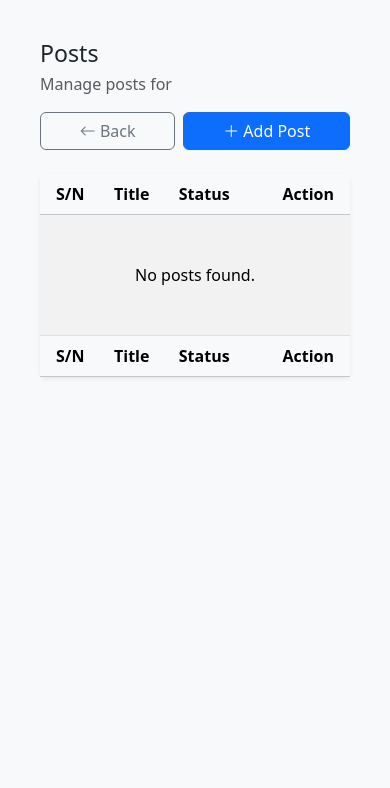
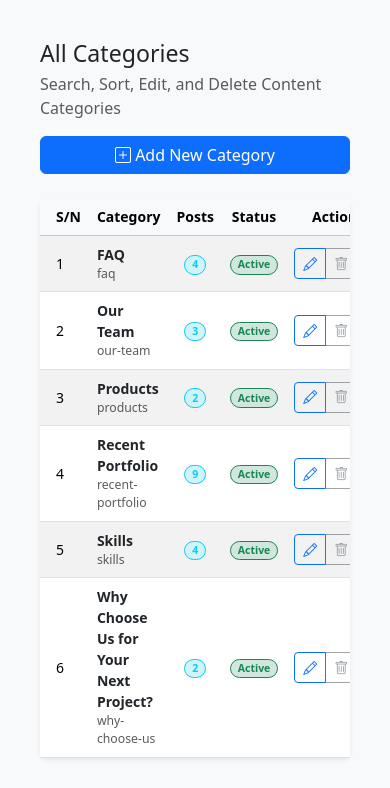
Before and after one commit to belldivine070/CMS, a Django app: page /bg-admin/category/lists/ in a window 390 px wide. Shown: the part 56-844 px from the top of the page. Run offline with Django 5.2, Linux system fonts and the light colour scheme; a user stored in the database is signed in; data comes from the database, SQL or seed files in the repository; parts of the project's set-up code (start-up, migrations or seed data) failed here and were passed over; some libraries are stand-ins or nearby versions.

Commit message:
Refactor category_list.html for better layout
Updated the category list template to include a new section for all categories and optimized the layout for mobile devices.

```diff
--- a/users/templates/categories/category_list.html
+++ b/users/templates/categories/category_list.html
@@ -7,99 +7,83 @@
 <div class="container-fluid mt-4">
     <div class="d-flex flex-column flex-md-row justify-content-between align-items-start align-items-md-center mb-4 gap-3">
         <div>
-                <h2 class="h3 mb-1">{{ category.title }} Posts</h2>
-                <p class="text-muted mb-0">Manage posts for <span class="badge bg-info-subtle text-info border border-info">{{ category.title }}</span></p>
+            <h2 class="h3 mb-1">All Categories</h2>
+            <p class="text-muted mb-0">Search, Sort, Edit, and Delete Content Categories</p>
         </div>
-
-            <div class="d-flex gap-2 w-100 w-md-auto">
-                <a href="{% url 'category_list' %}" class="btn btn-outline-secondary flex-fill">
-                    <i class="bi bi-arrow-left"></i> Back
+        <a href="{% url 'category_create' %}" class="btn btn-primary w-100 w-md-auto">
+            <i class="bi bi-plus-square"></i> Add New Category
         </a>
-                <a href="{% url 'category_create' category_slug=category.slug %}" class="btn btn-primary flex-fill">
-                    <i class="bi bi-plus-lg"></i> Add Post
-                </a>
-            </div>
     </div>
 
     <div class="card shadow-sm border-0">
         <div class="card-body p-0">
             <div class="table-responsive">
                 <table class="table table-striped table-hover align-middle mb-0">
-                        <thead class="table-light text-nowrap">
+                    <thead class="table-light">
                         <tr>
-                                <th class="ps-3">S/N</th>
-                                <th>Title</th>
-                                <th class="d-none d-md-table-cell">Category</th>
-                                <th class="d-none d-md-table-cell">Author</th>
-                                <th class="d-none d-md-table-cell">Date</th>
-                                <th>Status</th>
-                                <th class="text-end pe-3">Action</th>
+                            <th class="ps-3" style="width: 5%;">S/N</th>
+                            <th style="width: 25%;">Category</th>
+                            <th class="d-none d-lg-table-cell" style="width: 30%;">Used Fields</th>
+                            <th class="text-center" style="width: 10%;">Posts</th>
+                            <th class="text-center" style="width: 10%;">Status</th>
+                            <th class="text-end pe-3" style="width: 20%;">Action</th>
                         </tr>
                     </thead>
                     <tbody>
-                            {% for post in posts %}
+                        {% for category in categories %}
                         <tr>
                             <td class="ps-3">{{ forloop.counter }}</td>
                             <td>
-                                    <div class="fw-bold">{{ post.title }}</div>
-                                    <div class="d-md-none x-small text-muted mt-1">
-                                        <span class="me-2"><i class="bi bi-folder"></i> {{ category.title }}</span>
-                                        <span class="me-2"><i class="bi bi-person"></i> {{ post.author.username }}</span>
-                                        <span><i class="bi bi-calendar"></i> {{ post.updated_at|date:"M d" }}</span>
-                                    </div>
+                                <a href="{% url 'post_list_by_category' category_slug=category.slug %}" class="text-decoration-none">
+                                    <div class="fw-bold text-dark">{{ category.title }}</div>
+                                </a>
+                                <small class="text-muted d-block d-lg-none">{{ category.slug }}</small>
                             </td>
+                            <td class="d-none d-lg-table-cell">
+                                {% for field_slug in category.child_fields %}
+                                    <span class="badge bg-secondary-subtle text-secondary border small mb-1">
+                                        {{ field_slug }}
+                                    </span>
+                                {% endfor %}
+                            </td>
+                            <td class="text-center">
+                                <span class="badge rounded-pill bg-info-subtle text-info border border-info">
+                                    {{ category.post_count }}
+                                </span>
+                            </td>
+                            <td class="text-center">
+                                <span class="badge rounded-pill bg-success-subtle text-success border border-success">Active</span>
+                            </td>
+                            <td class="text-end pe-3">
+                                <div class="btn-group">
+                                    <a href="{% url 'category_update' slug=category.slug %}" class="btn btn-sm btn-outline-primary" title="Edit">
+                                        <i class="bi bi-pencil"></i>
+                                    </a>
 
-                                <td class="d-none d-md-table-cell text-muted">
-                                    {{ category.title }}
-                                </td>
-
-                                <td class="d-none d-md-table-cell text-muted">
-                                    {{ post.author.get_full_name|default:post.author.username }}
-                                </td>
-
-                                <td class="d-none d-md-table-cell text-muted">
-                                    {{ post.updated_at|date:"M d, Y" }}
-                                </td>
-
-                                <td>
-                                    {% if post.is_published %}
-                                        <span class="badge rounded-pill bg-success-subtle text-success border border-success">Live</span>
-                                    {% else %}
-                                        <span class="badge rounded-pill bg-warning-subtle text-warning border border-warning">Draft</span>
-                                    {% endif %}
-                                </td>
-
-                                <td class="text-end pe-3">
-                                    <div class="btn-group shadow-sm">
-                                        <a href="{% url 'category_edit' category_slug=category.slug %}" class="btn btn-sm btn-light border" title="Edit">
-                                            <i class="bi bi-pencil-square"></i>
-                                        </a>
-                                        <form method="post" action="{% url 'category_delete' category_slug=category.slug %}" class="d-inline" onsubmit="return confirm('Delete?');">
+                                    {% if category.post_count == 0 %}
+                                    <form method="post" action="{% url 'category_delete' slug=category.slug %}" class="d-inline" onsubmit="return confirm('Delete this category?');">
                                         {% csrf_token %}
-                                            <button type="submit" class="btn btn-sm btn-light border text-danger" title="Delete">
+                                        <button type="submit" class="btn btn-sm btn-outline-danger">
                                             <i class="bi bi-trash"></i>
                                         </button>
                                     </form>
+                                    {% else %}
+                                    <button class="btn btn-sm btn-outline-secondary" disabled title="Cannot delete: posts exist">
+                                        <i class="bi bi-trash"></i>
+                                    </button>
+                                    {% endif %}
                                 </div>
                             </td>
                         </tr>
                         {% empty %}
                         <tr>
-                                <td colspan="7" class="text-center py-5">No posts found.</td>
+                            <td colspan="6" class="text-center py-5 text-muted">
+                                <i class="bi bi-folder-x display-4 d-block mb-3"></i>
+                                No content categories defined yet.
+                            </td>
                         </tr>
                         {% endfor %}
                     </tbody>
-                        <thead class="table-light text-nowrap">
-                            <tr>
-                                <th class="ps-3">S/N</th>
-                                <th>Title</th>
-                                <th class="d-none d-md-table-cell">Category</th>
-                                <th class="d-none d-md-table-cell">Author</th>
-                                <th class="d-none d-md-table-cell">Date</th>
-                                <th>Status</th>
-                                <th class="text-end pe-3">Action</th>
-                            </tr>
-                        </thead>
                 </table>
             </div>
         </div>
@@ -107,9 +91,11 @@
 </div>
 
 <style>
-        .x-small { font-size: 0.75rem; }
-        /* Ensure table content doesn't wrap awkwardly */
-        .table td { white-space: nowrap; }
-        .table td div.fw-bold { white-space: normal; min-width: 150px; }
+    /* Mobile optimization for long titles */
+    .table td { vertical-align: middle; }
+    @media (max-width: 768px) {
+        .btn-group .btn { padding: 0.25rem 0.5rem; }
+        .table { font-size: 0.875rem; }
+    }
 </style>
-{% endblock %}
+{% endblock content %}
```
Lines whose indentation alone changed are shown as unchanged.
